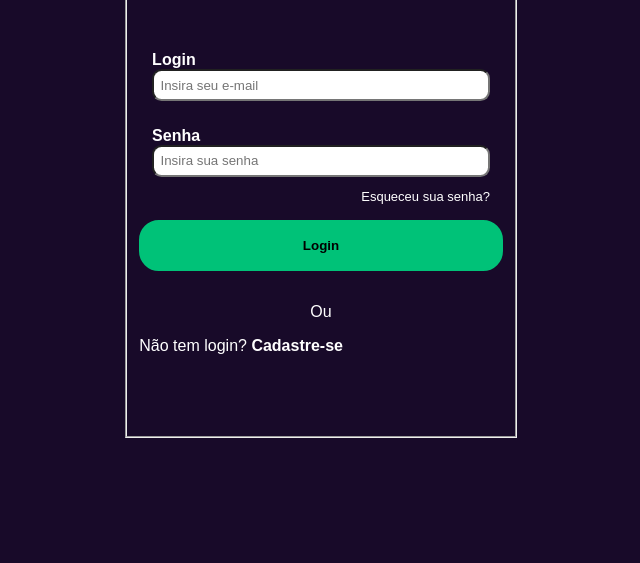
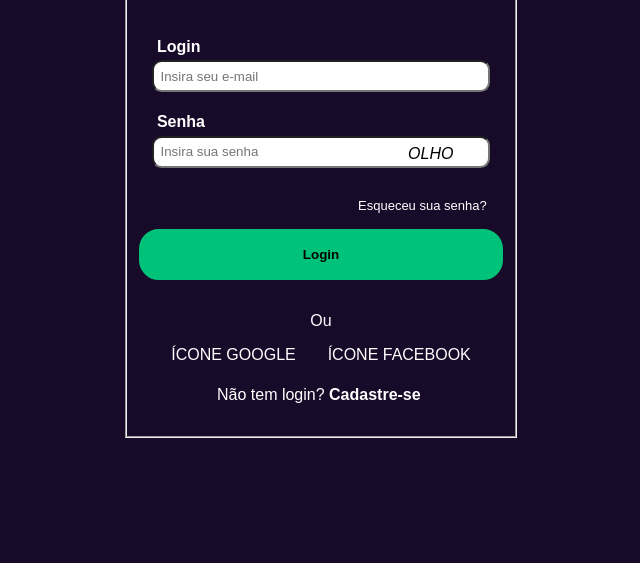
Before and after one commit to joaomatozinhos/login-screen, a plain HTML site: page index.html in a window 1280 px wide. Shown: the part 237-800 px from the top of the page, without its empty margins (319-959 px from the left). Drawn offline with Linux system fonts and the light colour scheme.

Commit message:
position elements

```diff
--- a/index.html
+++ b/index.html
@@ -23,7 +23,7 @@
             <label for="password"><strong>Senha</strong></label
             ><br />
             <input type="password" id="password required" size="38" placeholder="Insira sua senha"/>
-            <i class="icon-eye"></i>
+            <i class="icon-eye">OLHO</i>
           </div>
         <div class="forget-password">
           <p>Esqueceu sua senha?</p>
@@ -35,11 +35,13 @@
           <p style="text-align: center; margin: 1rem;">Ou</p>
         </div>
         <div class="social-media">
-          <a href="" target="_blank"><i class="google-icon"></i></a>
-          <a href="" target="_blank"><i class="facebook-icon"></i></a>
+          <a href="" target="_blank"><i class="google-icon"></i>ÍCONE GOOGLE</a>
+          <a href="" target="_blank"><i class="facebook-icon"></i>ÍCONE FACEBOOK</a>
         </div>
         <div class="registration">
-          <p>Não tem login? <strong>Cadastre-se</strong></p>
+          <a href="">
+            <p>Não tem login? <strong>Cadastre-se</strong></p>
+          </a>
         </div>
       </fieldset>
     </form>
--- a/style.css
+++ b/style.css
@@ -14,6 +14,11 @@ body {
   align-items: center;
 }
 
+a {
+  text-decoration: none;
+  color: white;
+}
+
 .container {
   width: 350px;
   height: 550px;
@@ -22,10 +27,22 @@ body {
   justify-content: center;
   align-items: center;
   padding: 0.5rem;
+  position: relative;
 }
+
+/*
+fieldset {
+  border: none;
+} */
 
 .logo {
   margin-bottom: 3.125rem;
+}
+
+label {
+  position: relative;
+  bottom: 0.3rem;
+  margin-left: 0.3rem;
 }
 
 .login,
@@ -37,6 +54,13 @@ body {
   padding: 0.3rem;
 }
 
+.icon-eye {
+  color: black;
+  position: relative;
+  left: 16rem;
+  bottom: 1.4rem;
+}
+
 input {
   border-radius: 0.6rem;
   padding: 0.4rem;
@@ -44,7 +68,7 @@ input {
 
 .forget-password {
   text-align: end;
-  margin-right: 0.8rem;
+  margin-right: 1rem;
   font-size: small;
 }
 
@@ -59,3 +83,19 @@ button {
   padding: 1rem;
   cursor: pointer;
 }
+
+.social-media {
+  display: flex;
+  justify-content: space-evenly;
+}
+
+.registration {
+  position: absolute;
+  width: 13rem;
+  height: 1.1rem;
+  bottom: 0;
+  right: 0;
+  left: 0;
+  top: 29rem;
+  margin: auto;
+}
```
